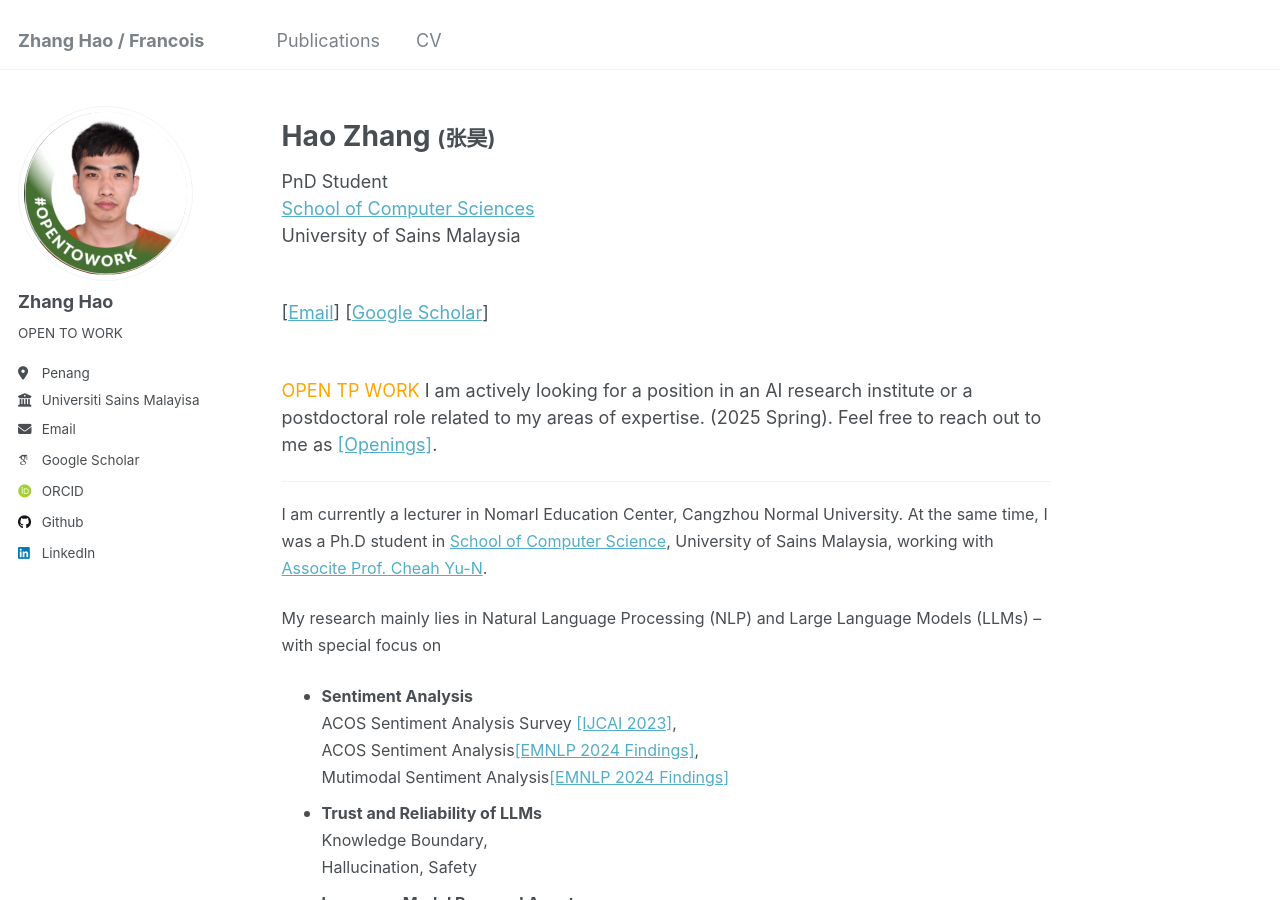
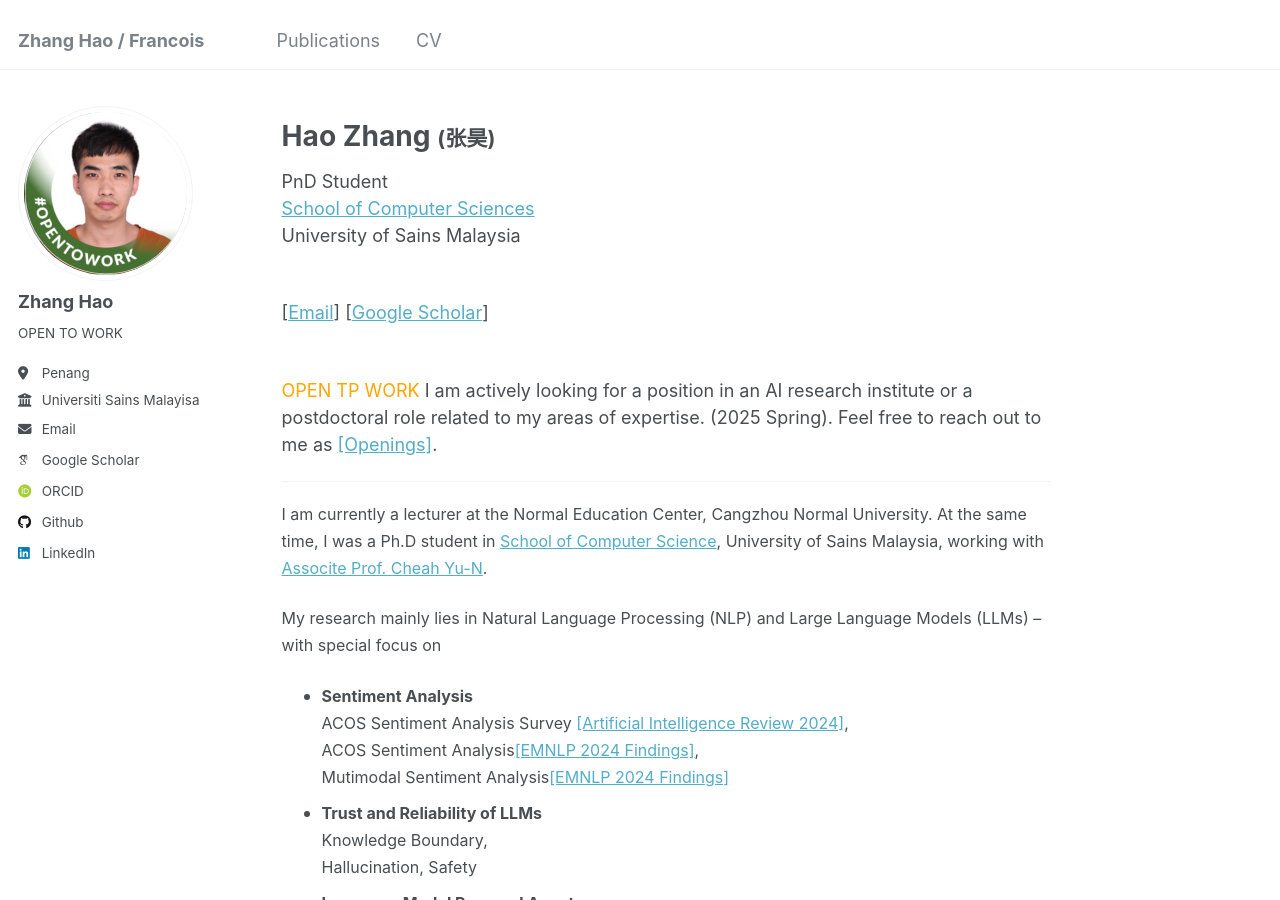
Before and after one commit to sydmou/sydmou.github.io, a Jekyll site: the page built from _pages/about.md, in a window 1280 px wide and 900 px high. Built offline with Jekyll 4.4.1, drawn with Linux system fonts in a browser that asks for light colours; some web fonts are replaced.

Commit message:
Update about.md

```diff
--- a/_pages/about.md
+++ b/_pages/about.md
@@ -34,14 +34,14 @@
 <hr>
 <p>
     <font size="3">
-     I am currently a lecturer in Nomarl Education Center, Cangzhou Normal University. At the same time, I was a Ph.D student in <a href="https://cs.usm.my/">School of Computer Science</a>, University of Sains Malaysia, working with <a href="https://cs.usm.my/index.php/faculty-member/173-cheah-yu-n-associate-professor-dr">Associte Prof. Cheah Yu-N</a>.
+     I am currently a lecturer at the Normal Education Center, Cangzhou Normal University. At the same time, I was a Ph.D student in <a href="https://cs.usm.my/">School of Computer Science</a>, University of Sains Malaysia, working with <a href="https://cs.usm.my/index.php/faculty-member/173-cheah-yu-n-associate-professor-dr">Associte Prof. Cheah Yu-N</a>.
     </font>
 </p>
 <p>
     <font size="3">
         My research mainly lies in Natural Language Processing (NLP) and Large Language Models (LLMs) – with special focus on
         <ul>
-            <li> <b>Sentiment Analysis</b><br>ACOS Sentiment Analysis Survey <a href="https://arxiv.org/abs/2305.02750">[IJCAI 2023]</a>,<br>ACOS Sentiment Analysis<a href="https://arxiv.org/abs/2403.06769">[EMNLP 2024 Findings]</a>, <br>Mutimodal Sentiment Analysis<a href="https://aclanthology.org/2024.emnlp-main.1175/">[EMNLP 2024 Findings]</a> </li>
+            <li> <b>Sentiment Analysis</b><br>ACOS Sentiment Analysis Survey <a href="https://link.springer.com/article/10.1007/s10462-023-10633-x">[Artificial Intelligence Review 2024]</a>,<br>ACOS Sentiment Analysis<a href="https://aclanthology.org/2024.findings-emnlp.453/">[EMNLP 2024 Findings]</a>, <br>Mutimodal Sentiment Analysis<a href="https://aclanthology.org/2024.emnlp-main.1175/">[EMNLP 2024 Findings]</a> </li>
             <li> <b>Trust and Reliability of LLMs</b><br>Knowledge Boundary,<br>Hallucination, Safety</li>
             <li> <b>Language Model Powered Agents</b><br>Tutorial, Survey (Role-playing Agent), <br>Web Agent, Travel Agent</li>
             <li> <b>RAG</b><br>Perspectives Paper, User Understanding,<br>Personalization</li>
```
